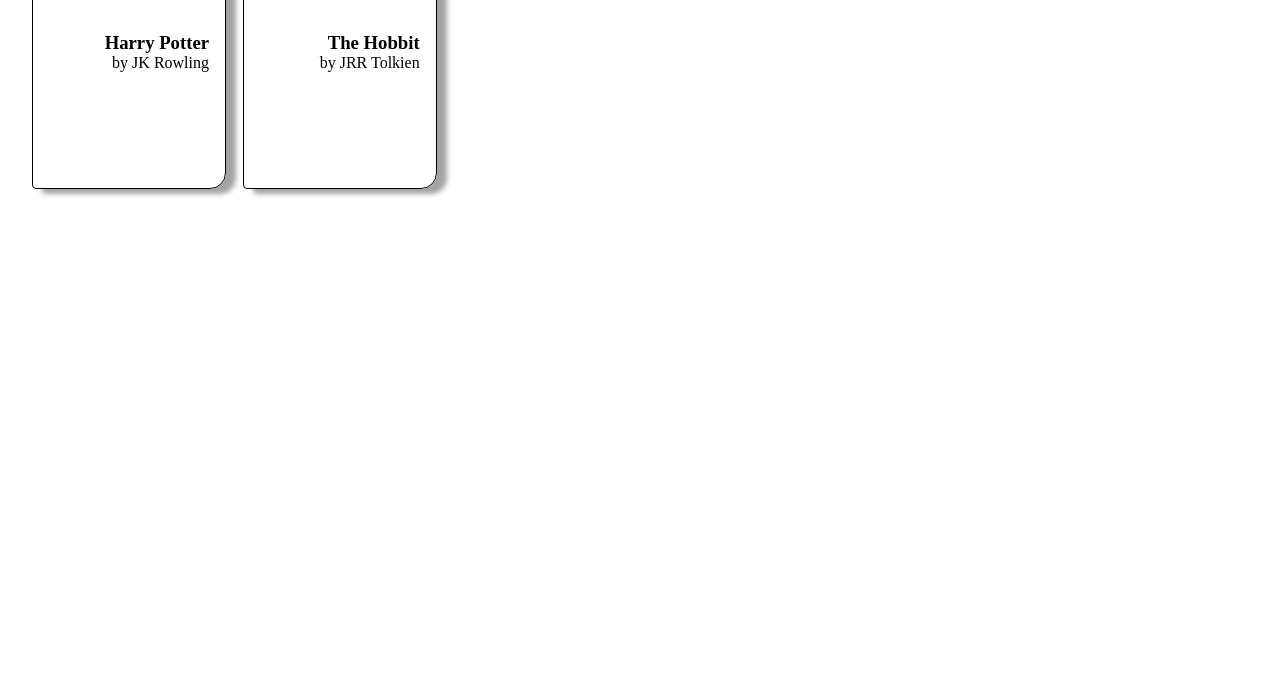
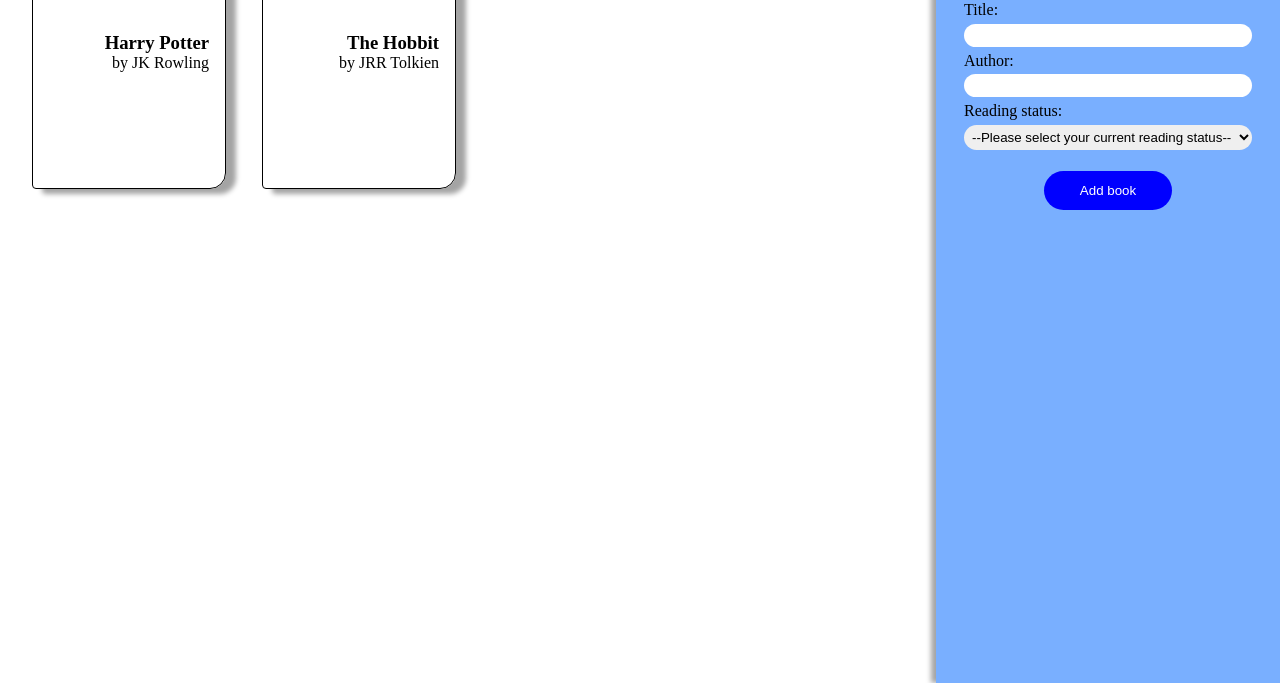
Before and after one commit to jsporle/odin-javascript-library, a plain HTML site: page index.html in a window 1280 px wide. Shown: the part 117-800 px from the top of the page. Drawn offline with Linux system fonts and the light colour scheme.

Commit message:
add and style new book form

```diff
--- a/index.html
+++ b/index.html
@@ -10,6 +10,35 @@
 <body>
     <div class="container">
         <div class="current-library"></div>
+        <div class="container-add-book-form">
+            <h1>Want to add a new book?</h1>
+            <form action="" method="get" class="add-book-form">
+                <div class="add-book-form">
+                    <label for="title">Title:</label>
+                    <input type="text" name="title" id="title" required />
+                </div>
+
+                <div class="add-book-form">
+                    <label for="author">Author:</label>
+                    <input type="text" name="author" id="author" required />
+                </div>
+
+                <div class="add-book-form">
+                    <label for="status">Reading status:</label>
+                    <select name="status" id="status">
+                        <option value="">--Please select your current reading status--</option>
+                        <option value="completed-reading">I have read this book.</option>
+                        <option value="currently-reading">I am currently reading this book.</option>
+                        <option value="want-to-read">I want to read this book.</option>
+                    </select>
+                </div>
+
+                <div class="add-book-form">
+                    <input type="submit" value="Add book" />
+                </div>
+
+            </form>
+        </div>
     </div>
 
 </body>
--- a/style.css
+++ b/style.css
@@ -1,6 +1,18 @@
 * {
     margin: 0;
     padding: 0;
+}
+
+h1 {
+    text-align: center;
+    text-decoration: underline;
+    padding-bottom: 0.5em;
+}
+
+.container {
+    display: grid;
+    grid-template-columns: 3fr 1fr;
+    height: 100vh;
 }
 
 .current-library {
@@ -23,3 +35,48 @@
     border-radius: 0.25rem 1rem 1rem 0.25rem;
     box-shadow: 10px 5px 5px rgb(164, 164, 164);
 }
+
+.container-add-book-form {
+    background-color: rgb(121, 175, 255);
+    padding: 1.75rem;
+    box-shadow: -5px 0px 5px rgb(164, 164, 164);
+}
+
+.add-book-form {
+    display: flex;
+    flex-flow: column;
+    gap: 0.3rem;
+}
+
+.add-book-form input[type="text"], .add-book-form select {
+    border: none;
+    padding: 0.25rem;
+    border-radius: 2rem;
+}
+
+.add-book-form input[type="submit"] {
+    color: white;
+    background-color: blue;
+    border: none;
+    align-self: center;
+    width: 8rem;
+    margin-top: 1rem;
+    padding: 0.75rem;
+    border-radius: 2rem;
+    transition: all 100ms ease-in-out;
+}
+
+.add-book-form input[type="submit"]:hover {
+    background-color: rgb(32, 32, 252);
+    border: 2px solid white;
+    cursor: pointer;
+    transform: scale(1.05, 1.0);
+    transition: all 100ms ease-in-out;
+}
+
+.add-book-form input[type="submit"]:active {
+    background-color: rgb(0, 0, 158);
+    cursor: pointer;
+    transform: scale(0.95, 0.95);
+    transition: all 100ms ease-in-out;
+}
```
